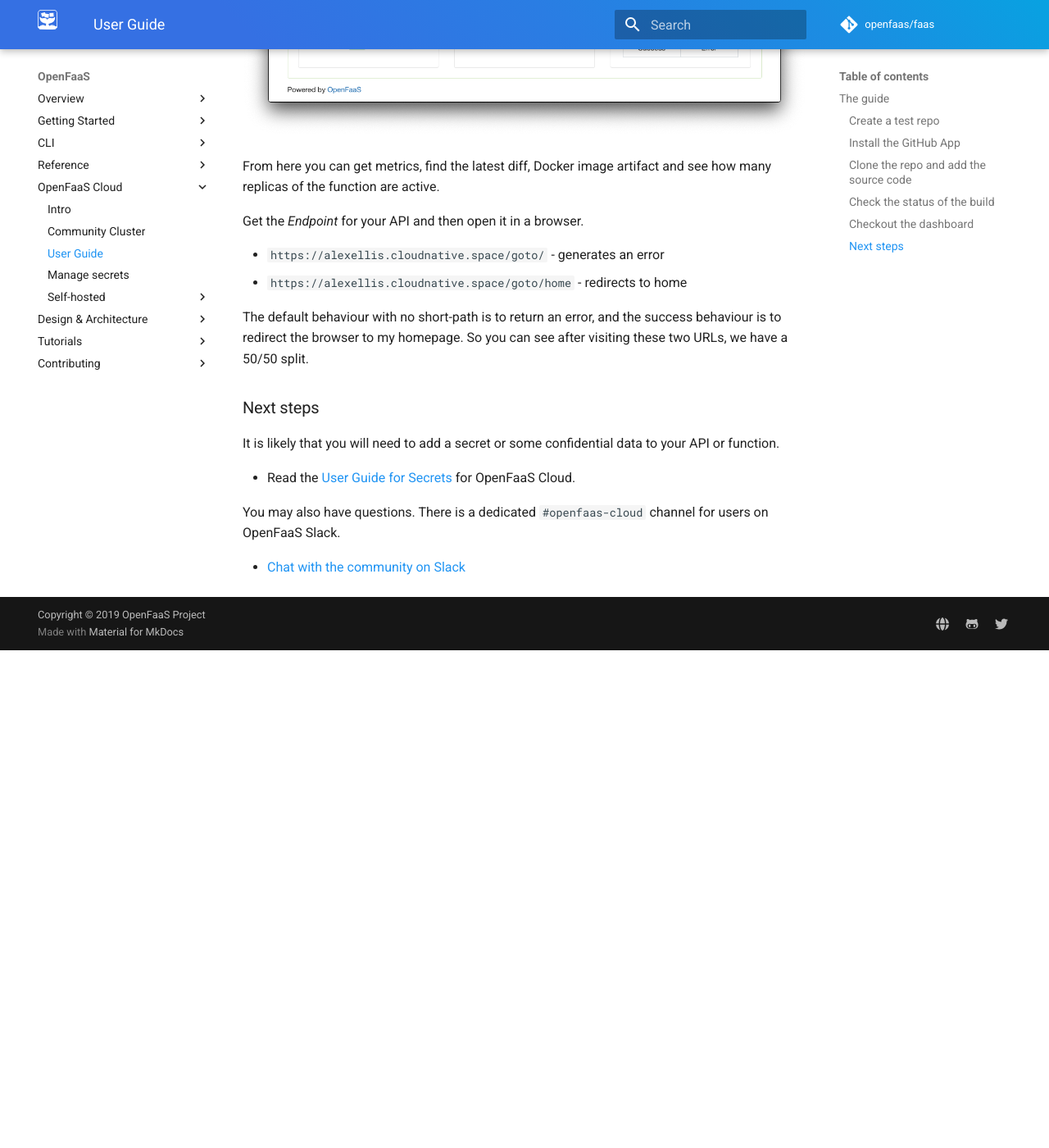
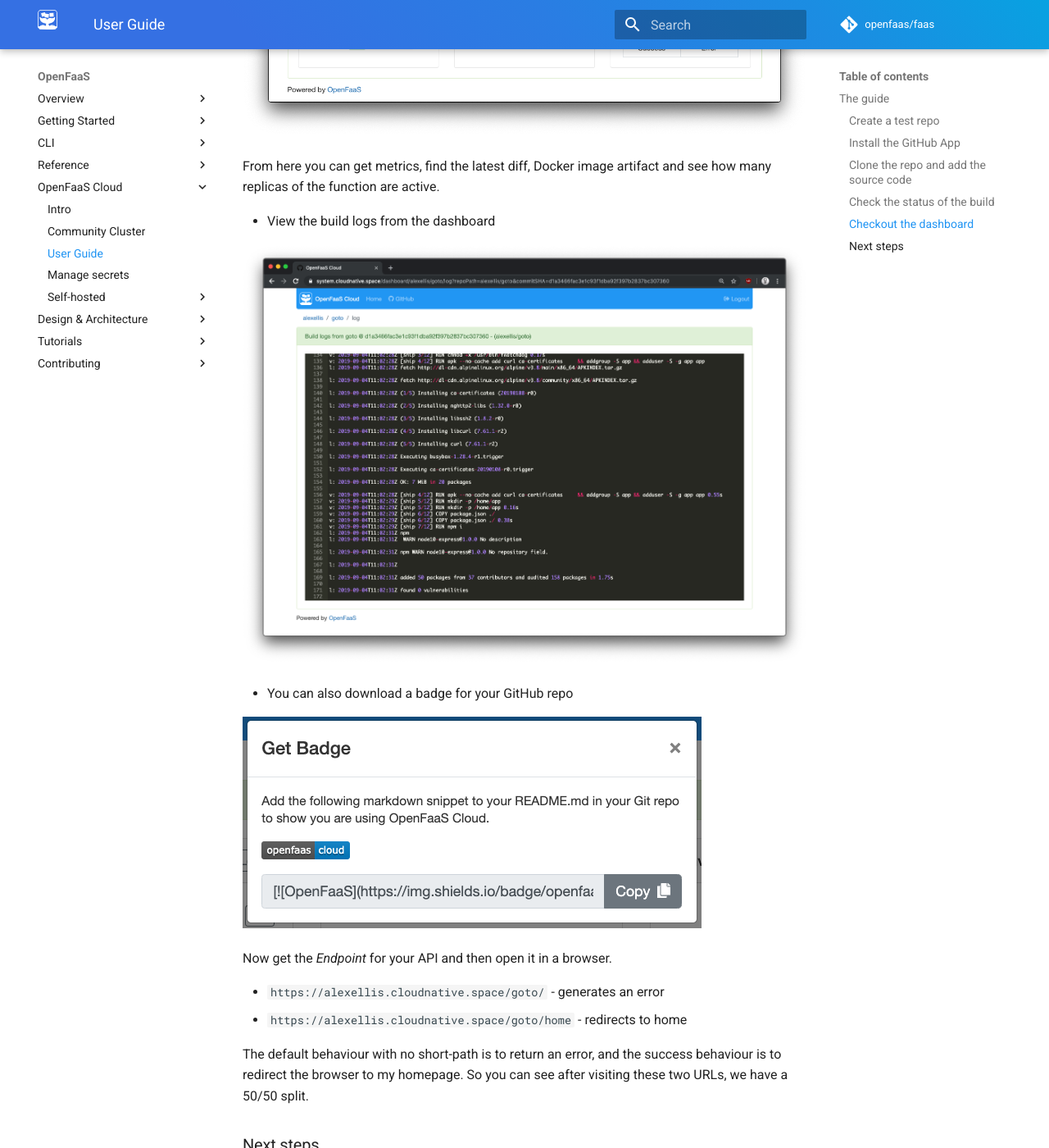
Before and after one commit to openfaas/docs, an MkDocs documentation site: the page built from docs/openfaas-cloud/user-guide.md, in a window 1280 px wide and 1400 px high, scrolled down 7638 px. Shown: the whole window at 82% size. Built offline with MkDocs 1.6.1 and Material for MkDocs 9.7.7, drawn with Linux system fonts in a browser that asks for light colours; comment, search, counter and statistics services are not loaded; before the commit the page ends 8431 px from its top, so only the background shows below that.

Commit message:
Add logs / badge images
Signed-off-by: Alex Ellis (OpenFaaS Ltd) <alexellis2@gmail.com>

```diff
--- a/docs/openfaas-cloud/user-guide.md
+++ b/docs/openfaas-cloud/user-guide.md
@@ -169,12 +169,21 @@ Click on one of the functions to view its details page.
 
 From here you can get metrics, find the latest diff, Docker image artifact and see how many replicas of the function are active.
 
-Get the *Endpoint* for your API and then open it in a browser.
+* View the build logs from the dashboard
+
+![](/images/openfaas-cloud/welcome-11.png)
+
+* You can also download a badge for your GitHub repo
+
+![](/images/openfaas-cloud/welcome-12.png)
+
+Now get the *Endpoint* for your API and then open it in a browser.
 
 * `https://alexellis.cloudnative.space/goto/` - generates an error
 * `https://alexellis.cloudnative.space/goto/home` - redirects to home
 
 The default behaviour with no short-path is to return an error, and the success behaviour is to redirect the browser to my homepage. So you can see after visiting these two URLs, we have a 50/50 split.
+
 
 ### Next steps
 
```
Also changed, not shown: docs/images/openfaas-cloud/welcome-11.png (added), docs/images/openfaas-cloud/welcome-12.png (added).
